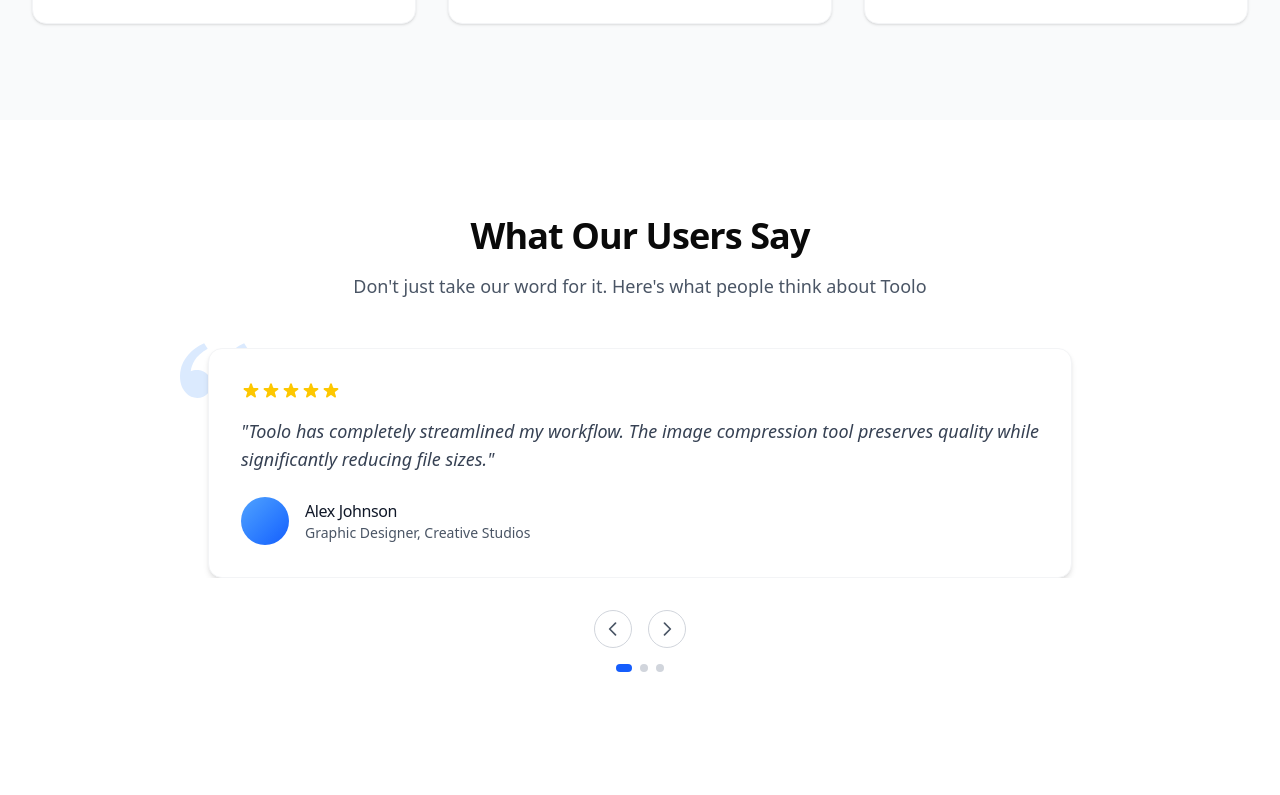
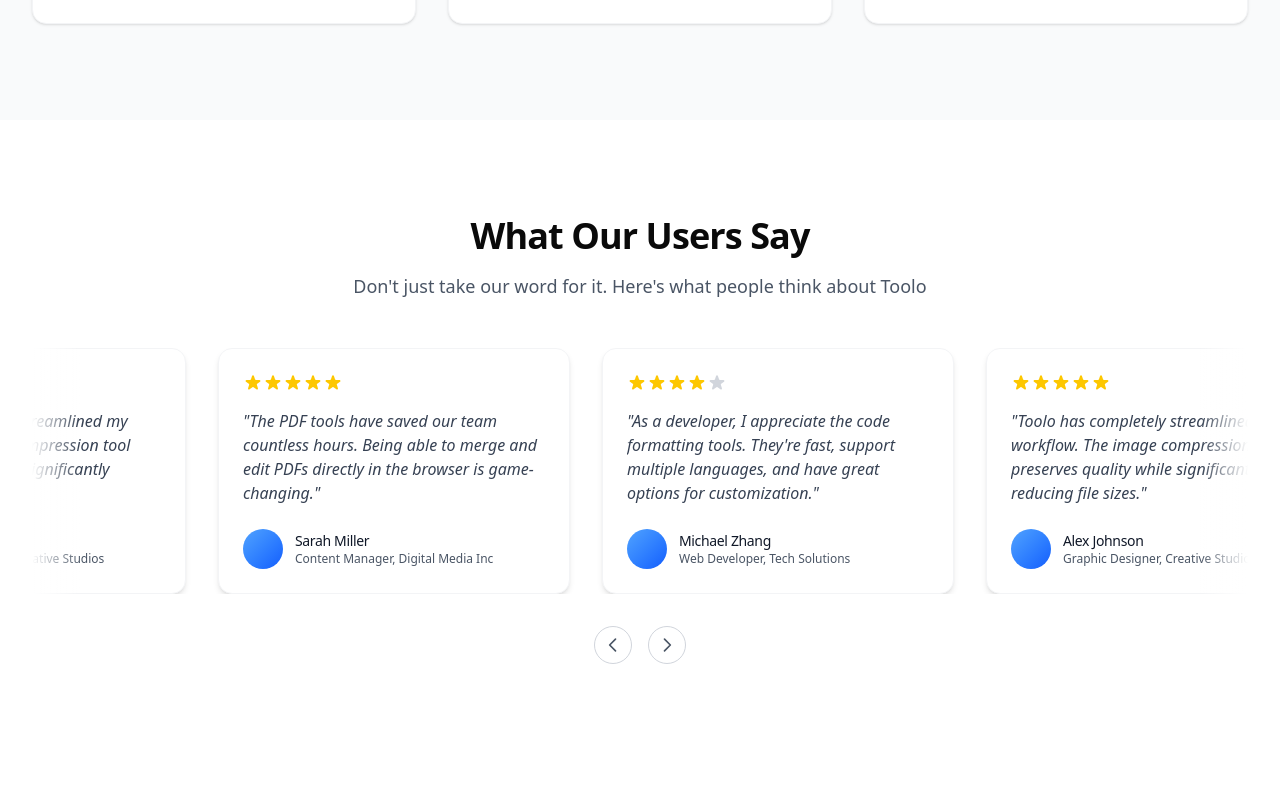
Before and after one commit to mr-zlaam/TOOLO_CLIENT, a Next.js app: page / in a window 1280 px wide. Shown: the part 2425-3220 px from the top of the page. Built offline with nearby package versions, Linux system fonts and the light colour scheme.

Commit message:
feat: Add infinite testimonials

```diff
--- a/src/pageComponents/home/comp/testimonials.tsx
+++ b/src/pageComponents/home/comp/testimonials.tsx
@@ -1,5 +1,5 @@
 "use client";
-import { useState } from "react";
+import { useEffect, useRef } from "react";
 import { TESTIMONIALS } from "@/contants/variables.constant";
 import { Section } from "@/appComponents/container";
 import { useInView } from "react-intersection-observer";
@@ -7,35 +7,75 @@
 import { cn } from "@/lib/utils";
 
 export const Testimonials = () => {
-  const [activeIndex, setActiveIndex] = useState(0);
+  const scrollContainerRef = useRef<HTMLDivElement>(null);
   const [ref, inView] = useInView({
     triggerOnce: true,
     threshold: 0.1
   });
 
-  const handleNext = () => {
-    setActiveIndex((prev) => (prev === TESTIMONIALS.length - 1 ? 0 : prev + 1));
+  // Duplicate testimonials to create seamless loop
+  const duplicatedTestimonials = [...TESTIMONIALS, ...TESTIMONIALS];
+
+  // Automatic scrolling effect
+  useEffect(() => {
+    if (!inView) return;
+
+    const scrollContainer = scrollContainerRef.current;
+    if (!scrollContainer) return;
+
+    let animationFrameId: number;
+    let scrollPosition = 0;
+    const scrollSpeed = 0.5; // Pixels per frame - adjust for speed
+
+    const scroll = () => {
+      scrollPosition += scrollSpeed;
+
+      // Reset position when we've scrolled far enough (create infinite loop)
+      if (scrollPosition >= scrollContainer.scrollWidth / 2) {
+        scrollPosition = 0;
+      }
+
+      scrollContainer.scrollLeft = scrollPosition;
+      animationFrameId = requestAnimationFrame(scroll);
     };
 
-  const handlePrev = () => {
-    setActiveIndex((prev) => (prev === 0 ? TESTIMONIALS.length - 1 : prev - 1));
+    // Start animation
+    animationFrameId = requestAnimationFrame(scroll);
+
+    // Pause scrolling when user hovers/touches
+    const pauseScroll = () => cancelAnimationFrame(animationFrameId);
+    const resumeScroll = () => {
+      animationFrameId = requestAnimationFrame(scroll);
     };
+
+    scrollContainer.addEventListener("mouseenter", pauseScroll);
+    scrollContainer.addEventListener("mouseleave", resumeScroll);
+    scrollContainer.addEventListener("touchstart", pauseScroll, { passive: true });
+    scrollContainer.addEventListener("touchend", resumeScroll);
+
+    return () => {
+      cancelAnimationFrame(animationFrameId);
+      scrollContainer.removeEventListener("mouseenter", pauseScroll);
+      scrollContainer.removeEventListener("mouseleave", resumeScroll);
+      scrollContainer.removeEventListener("touchstart", pauseScroll);
+      scrollContainer.removeEventListener("touchend", resumeScroll);
+    };
+  }, [inView]);
 
   return (
     <Section
       id="testimonials"
       title="What Our Users Say"
       subtitle="Don't just take our word for it. Here's what people think about Toolo"
-      className="bg-white overflow-hidden">
+      className="bg-white overflow-hidden px-4 sm:px-6 md:px-8">
       <motion.div
         ref={ref}
         initial={{ opacity: 0 }}
         animate={inView ? { opacity: 1 } : { opacity: 0 }}
-        transition={{ duration: 0.7 }}>
-        {/* Testimonial carousel */}
-        <div className="relative max-w-4xl mx-auto">
+        transition={{ duration: 0.7 }}
+        className="w-full">
         {/* Background decoration */}
-          <div className="absolute -top-6 -left-6">
+        <div className="absolute -top-6 -left-6 hidden lg:block">
           <svg
             className="text-blue-100 w-24 h-24"
             viewBox="0 0 24 24"
@@ -45,19 +85,19 @@
           </svg>
         </div>
 
-          {/* Testimonial cards */}
-          <div className="relative mt-10">
-            <div className="mx-auto overflow-hidden">
+        {/* Scrolling ticker - horizontally scrolling testimonials */}
+        <div className="relative mt-10 overflow-hidden">
+          {/* Infinite scroll container */}
           <div
-                className="flex transition-transform duration-500 ease-in-out"
-                style={{
-                  transform: `translateX(-${activeIndex * 100}%)`
-                }}>
-                {TESTIMONIALS.map((testimonial) => (
+            ref={scrollContainerRef}
+            className="flex overflow-x-scroll scrollbar-hide"
+            style={{ scrollbarWidth: "none", msOverflowStyle: "none" }}>
+            <div className="flex">
+              {duplicatedTestimonials.map((testimonial, index) => (
                 <div
-                    key={testimonial.id}
-                    className="w-full flex-shrink-0 px-4">
-                    <div className="bg-white rounded-xl p-8 shadow-md border border-gray-100">
+                  key={`${testimonial.id}-${index}`}
+                  className="flex-shrink-0 w-72 sm:w-80 md:w-96 px-4">
+                  <div className="bg-white rounded-xl p-6 shadow-md border border-gray-100 h-full">
                     {/* Star rating */}
                     <div className="flex mb-4">
                       {Array.from({ length: 5 }).map((_, i) => (
@@ -71,24 +111,23 @@
                       ))}
                     </div>
 
-                      {/* Testimonial content */}
-                      <p className="text-lg text-gray-700 italic mb-6">&quot;{testimonial.content}&quot;</p>
+                    {/* Testimonial content - keep it short for better display */}
+                    <p className="text-base text-gray-700 italic mb-6 line-clamp-4">&quot;{testimonial.content}&quot;</p>
 
                     {/* User info */}
-                      <div className="flex items-center">
+                    <div className="flex items-center mt-auto">
                       {testimonial.avatar !== null ? (
-                          <div className="w-12 h-12 rounded-full bg-gray-200 overflow-hidden mr-4">
-                            {/* Image would go here in production */}
+                        <div className="w-10 h-10 rounded-full bg-gray-200 overflow-hidden mr-3 flex-shrink-0">
                           <div className="w-full h-full bg-gradient-to-br from-blue-400 to-blue-600"></div>
                         </div>
                       ) : (
-                          <div className="w-12 h-12 rounded-full bg-blue-100 text-blue-600 flex items-center justify-center mr-4">
-                            <span className="text-lg font-medium">{testimonial.name.charAt(0)}</span>
+                        <div className="w-10 h-10 rounded-full bg-blue-100 text-blue-600 flex items-center justify-center mr-3 flex-shrink-0">
+                          <span className="text-base font-medium">{testimonial.name.charAt(0)}</span>
                         </div>
                       )}
                       <div>
-                          <h4 className="font-medium text-gray-900">{testimonial.name}</h4>
-                          <p className="text-sm text-gray-600">
+                        <h4 className="font-medium text-gray-900 text-sm">{testimonial.name}</h4>
+                        <p className="text-xs text-gray-600 truncate">
                           {testimonial.role}, {testimonial.company}
                         </p>
                       </div>
@@ -99,12 +138,21 @@
             </div>
           </div>
 
-            {/* Navigation buttons */}
+          {/* Gradient overlays for smooth fade effect on edges */}
+          <div className="absolute left-0 top-0 h-full w-12 bg-gradient-to-r from-white to-transparent pointer-events-none"></div>
+          <div className="absolute right-0 top-0 h-full w-12 bg-gradient-to-l from-white to-transparent pointer-events-none"></div>
+        </div>
+
+        {/* Optional: Add manual controls */}
         <div className="flex justify-center mt-8 gap-4">
           <button
-                onClick={handlePrev}
+            onClick={() => {
+              if (scrollContainerRef.current) {
+                scrollContainerRef.current.scrollLeft -= 300;
+              }
+            }}
             className="p-2 rounded-full border border-gray-300 text-gray-600 hover:bg-gray-100 transition-colors"
-                aria-label="Previous testimonial">
+            aria-label="Scroll left">
             <svg
               className="w-5 h-5"
               fill="none"
@@ -119,9 +167,13 @@
             </svg>
           </button>
           <button
-                onClick={handleNext}
+            onClick={() => {
+              if (scrollContainerRef.current) {
+                scrollContainerRef.current.scrollLeft += 300;
+              }
+            }}
             className="p-2 rounded-full border border-gray-300 text-gray-600 hover:bg-gray-100 transition-colors"
-                aria-label="Next testimonial">
+            aria-label="Scroll right">
             <svg
               className="w-5 h-5"
               fill="none"
@@ -136,23 +188,6 @@
             </svg>
           </button>
         </div>
-
-            {/* Indicators */}
-            <div className="flex justify-center mt-4">
-              {TESTIMONIALS.map((_, index) => (
-                <button
-                  key={index}
-                  onClick={() => setActiveIndex(index)}
-                  className={cn(
-                    "w-2 h-2 rounded-full mx-1 transition-all",
-                    index === activeIndex ? "bg-blue-600 w-4" : "bg-gray-300 hover:bg-gray-400"
-                  )}
-                  aria-label={`Go to testimonial ${index + 1}`}
-                />
-              ))}
-            </div>
-          </div>
-        </div>
       </motion.div>
     </Section>
   );
```
Lines whose indentation alone changed are shown as unchanged.
